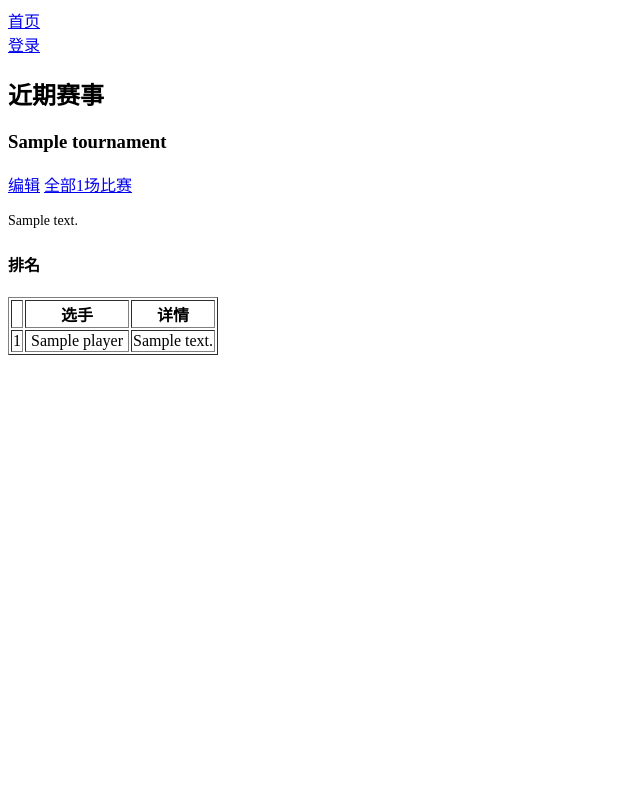
After one commit to xiaoruoruo/mmqweb, a Django app: template templates/base.html in a window 1280 px wide. The commit adds this page. Shown: the whole page, without its empty margins (0-640 px from the left). Run offline with Django 3.2, Linux system fonts and the light colour scheme; the template is opened without the code that fills it: most values are stand-ins (such as "Sample title", 1, 10 or a date in 2020).

Commit message:
add a base template

```diff
--- a/game/views.py
+++ b/game/views.py
@@ -31,11 +31,11 @@ def tournament_edit(request, tid, text_status="", addmatch_status="", match_text
                               {'tournament':t, 'match_count':match_count,
                               'form_text':form_text, 'text_status':text_status,
                               'form_match':form_match, 'addmatch_status':addmatch_status
-                              })
+                              }, RequestContext(request))
 
 def tournament_matches(request, tid):
     t = Tournament.objects.get(id=tid)
-    return render_to_response("matches.html", {'tournament':t,'matches':t.match_set.all()})
+    return render_to_response("matches.html", {'tournament':t,'matches':t.match_set.all()}, RequestContext(request))
 
 @permission_required('game.tournament_edit')
 def tournament_edit_text(request, tid):
--- /dev/null
+++ b/templates/base.html
@@ -0,0 +1,37 @@
+<html>
+    <head>
+        <meta http-equiv="Content-Type" content="text/html; charset=utf-8">
+        <title>{% block title %}mmqweb{% endblock %}</title>
+        <link rel=stylesheet type=text/css href='/mmqweb/media/mmqweb.css'>
+    </head>
+    <body>
+        <div id="header">
+            <div id="nav">
+                <a href="{% url mmqweb.game.views.index %}">首页</a>
+            </div>
+            <div id="account">
+                {% if user.is_authenticated %}
+                {{ user.username }} <a href="{% url django.contrib.auth.views.logout %}">登出</a>
+                {% else %}
+                <a href="{% url django.contrib.auth.views.login %}">登录</a>
+                {% endif %}
+            </div>
+        </div>
+        {% block content %}
+        <div id="hl_tournament">
+            <h2>近期赛事</h2>
+            <h3>{{ tournament.name }}</h3>
+            <a href="{% url mmqweb.game.views.tournament_edit tid=tournament.id %}">编辑</a>
+            <a href="{% url mmqweb.game.views.tournament_matches tid=tournament.id %}">全部{{match_count}}场比赛</a>
+            <pre>{{ tournament.text }}</pre>
+            <h4>排名</h4>
+            <table border="1px">
+                <tr><th></th><th width="100px">选手</th><th>详情</th></tr>
+                {% for rank, player, comment in ranking %}
+                <tr><td align="center">{{ rank }}</td><td align="center">{{ player }}</td><td>{{ comment }}</td></tr>
+                {% endfor %}
+            </table>
+        </div>
+        {% endblock %}
+    </body>
+</html>
```
Also changed, not shown: templates/index.html (+3 -16 lines), templates/matches.html (+10 -13 lines), templates/tedit.html (+5 -11 lines).
